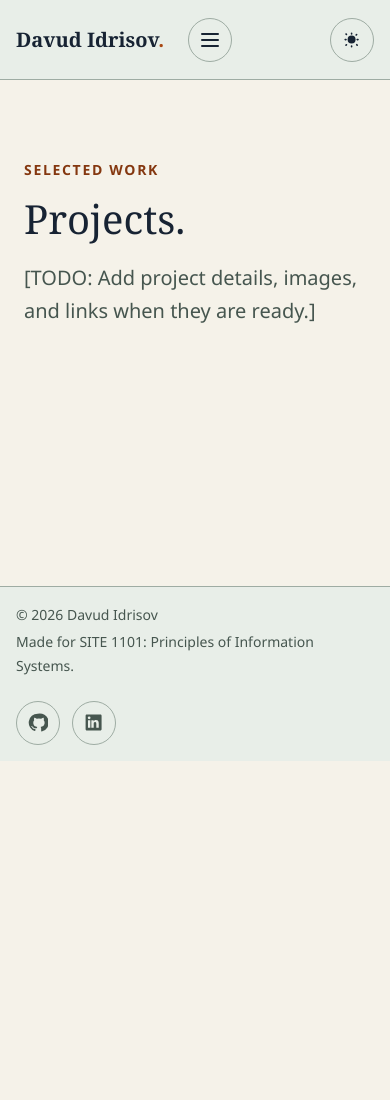
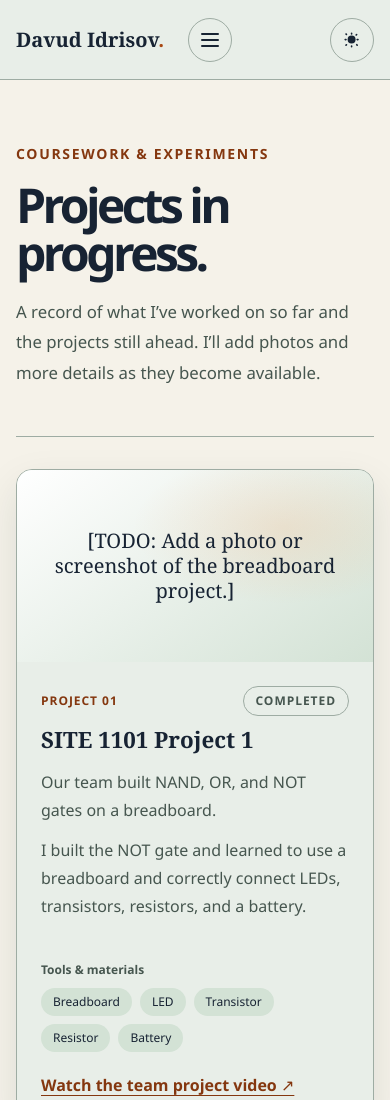
Before and after one commit to Davud09/Davud09.github.io, a plain HTML site: page projects.html in a window 390 px wide. Shown: the top 1100 px of the page. Before the commit the page ends 844 px from the top, so only its background shows below. Drawn offline with Linux system fonts and the light colour scheme.

Commit message:
feat: add JSON-driven projects page
Co-authored-by: Copilot <223556219+Copilot@users.noreply.github.com>

```diff
--- /dev/null
+++ b/assets/css/projects.css
@@ -0,0 +1,321 @@
+.projects-page {
+  width: min(72rem, calc(100% - 2 * var(--space-6)));
+  margin-inline: auto;
+  padding-bottom: var(--space-16);
+}
+
+.projects-intro {
+  max-width: 58rem;
+  padding-block: clamp(var(--space-12), 12vh, 8rem) var(--space-12);
+}
+
+.projects-intro .eyebrow {
+  margin-bottom: var(--space-4);
+}
+
+.projects-intro h1 {
+  max-width: 12ch;
+  margin: 0 0 var(--space-5, 1.25rem);
+  font-family: var(--font-body);
+  font-size: clamp(3rem, 8vw, 6.5rem);
+  font-weight: 650;
+  letter-spacing: -0.075em;
+  line-height: 1;
+}
+
+.projects-intro > p:last-child {
+  max-width: 60ch;
+  margin: 0;
+  color: var(--color-text-muted);
+  font-size: clamp(1.05rem, 2vw, 1.25rem);
+  line-height: 1.8;
+}
+
+.projects-section {
+  padding-top: var(--space-8);
+  border-top: 1px solid var(--color-border);
+}
+
+.projects-status,
+.no-script-note {
+  padding: var(--space-4);
+  border: 1px solid var(--color-border);
+  border-radius: var(--radius-sm);
+  color: var(--color-text-muted);
+}
+
+.project-grid {
+  display: grid;
+  grid-template-columns: repeat(2, minmax(0, 1fr));
+  align-items: stretch;
+  gap: var(--space-6);
+}
+
+.project-card {
+  display: flex;
+  min-width: 0;
+  flex-direction: column;
+  overflow: hidden;
+  border: 1px solid var(--color-border);
+  border-radius: var(--radius-md);
+  background: var(--color-surface);
+  box-shadow: var(--shadow-card);
+}
+
+.project-card__media {
+  position: relative;
+  display: grid;
+  min-height: 14rem;
+  aspect-ratio: 16 / 9;
+  overflow: hidden;
+  place-items: center;
+  background:
+    radial-gradient(ellipse at 75% 30%, rgb(243 154 85 / 18%), transparent 40%),
+    linear-gradient(145deg, var(--color-surface-raised), var(--color-green));
+}
+
+.project-card__media-label {
+  max-width: 24rem;
+  padding: var(--space-6);
+  color: var(--color-text);
+  font-family: var(--font-display);
+  font-size: clamp(1.25rem, 3vw, 2rem);
+  line-height: 1.25;
+  text-align: center;
+}
+
+.project-card__image-button {
+  position: absolute;
+  inset: 0;
+  display: grid;
+  width: 100%;
+  height: 100%;
+  padding: 0;
+  place-items: center;
+  border: 0;
+  background: transparent;
+  cursor: zoom-in;
+}
+
+.project-card__image-button img {
+  width: 100%;
+  height: 100%;
+  object-fit: cover;
+  transition: transform 220ms ease;
+}
+
+.project-card__image-button:hover img {
+  transform: scale(1.025);
+}
+
+.project-card__zoom-hint {
+  position: absolute;
+  right: var(--space-3);
+  bottom: var(--space-3);
+  padding: var(--space-2) var(--space-3);
+  border: 1px solid var(--color-border);
+  border-radius: var(--radius-pill);
+  background: var(--color-page);
+  color: var(--color-text);
+  font-size: var(--text-xs);
+}
+
+.project-card__body {
+  display: flex;
+  height: 100%;
+  flex-direction: column;
+  padding: var(--space-6);
+}
+
+.project-card__topline {
+  display: flex;
+  align-items: center;
+  justify-content: space-between;
+  gap: var(--space-3);
+  margin-bottom: var(--space-3);
+}
+
+.project-card__number,
+.project-card__status {
+  margin: 0;
+  font-size: var(--text-xs);
+  font-weight: 700;
+  letter-spacing: 0.08em;
+  text-transform: uppercase;
+}
+
+.project-card__number {
+  color: var(--color-accent-strong);
+}
+
+.project-card__status {
+  padding: var(--space-1) var(--space-3);
+  border: 1px solid var(--color-border);
+  border-radius: var(--radius-pill);
+  color: var(--color-text-muted);
+}
+
+.project-card__title {
+  margin: 0 0 var(--space-4);
+  font-size: clamp(1.4rem, 3vw, 1.8rem);
+}
+
+.project-card__description {
+  margin: 0 0 var(--space-4);
+  color: var(--color-text-muted);
+  line-height: 1.75;
+}
+
+.project-card__description p {
+  margin: 0 0 var(--space-3);
+}
+
+.project-card__description p:last-child {
+  margin-bottom: 0;
+}
+
+.project-card__tools {
+  margin-top: auto;
+  padding-top: var(--space-4);
+}
+
+.project-card__tools-label {
+  margin: 0 0 var(--space-2);
+  color: var(--color-text-muted);
+  font-size: var(--text-xs);
+  font-weight: 700;
+}
+
+.project-card__tags {
+  display: flex;
+  flex-wrap: wrap;
+  gap: var(--space-2);
+  margin: 0;
+  padding: 0;
+  list-style: none;
+}
+
+.project-card__tags li {
+  padding: var(--space-1) var(--space-3);
+  border-radius: var(--radius-pill);
+  background: var(--color-green);
+  color: var(--color-text);
+  font-size: var(--text-xs);
+}
+
+.project-card__links {
+  display: flex;
+  flex-wrap: wrap;
+  gap: var(--space-3);
+  margin-top: var(--space-5, 1.25rem);
+}
+
+.project-card__link {
+  color: var(--color-accent-strong);
+  font-weight: 700;
+  text-underline-offset: 0.25em;
+}
+
+.project-card__link:hover {
+  text-decoration-thickness: 2px;
+}
+
+.lightbox {
+  width: min(56rem, calc(100% - 2rem));
+  max-width: none;
+  max-height: min(90vh, 60rem);
+  padding: 0;
+  overflow: auto;
+  border: 1px solid var(--color-border);
+  border-radius: var(--radius-md);
+  background: var(--color-surface);
+  color: var(--color-text);
+}
+
+.lightbox::backdrop {
+  background: rgb(5 10 18 / 82%);
+  backdrop-filter: blur(4px);
+}
+
+.lightbox__panel {
+  padding: var(--space-4);
+}
+
+.lightbox__header {
+  display: flex;
+  align-items: center;
+  justify-content: space-between;
+  gap: var(--space-4);
+  padding-bottom: var(--space-3);
+}
+
+.lightbox__header h2 {
+  margin: 0;
+  font-size: var(--text-lg);
+}
+
+.lightbox__close {
+  min-width: 2.75rem;
+  min-height: 2.75rem;
+  padding: var(--space-2) var(--space-3);
+  border: 1px solid var(--color-border);
+  border-radius: var(--radius-pill);
+  background: transparent;
+  color: var(--color-text);
+  font: inherit;
+  cursor: pointer;
+}
+
+.lightbox__close span {
+  margin-left: var(--space-2);
+  color: var(--color-accent-strong);
+  font-size: var(--text-lg);
+}
+
+.lightbox__image {
+  width: 100%;
+  max-height: 72vh;
+  object-fit: contain;
+  background: var(--color-page);
+}
+
+.lightbox__caption {
+  margin: var(--space-3) 0 0;
+  color: var(--color-text-muted);
+  font-size: var(--text-sm);
+}
+
+.visually-hidden {
+  position: absolute;
+  width: 1px;
+  height: 1px;
+  padding: 0;
+  overflow: hidden;
+  clip: rect(0, 0, 0, 0);
+  white-space: nowrap;
+  border: 0;
+}
+
+@media (max-width: 48rem) {
+  .projects-page {
+    width: calc(100% - 2 * var(--space-4));
+  }
+
+  .projects-intro {
+    padding-block: var(--space-12);
+  }
+
+  .project-grid {
+    grid-template-columns: 1fr;
+  }
+
+  .project-card__media {
+    min-height: 12rem;
+  }
+}
+
+@media (prefers-reduced-motion: reduce) {
+  .project-card__image-button img {
+    transition: none;
+  }
+}
--- /dev/null
+++ b/assets/data/projects.json
@@ -0,0 +1,51 @@
+[
+  {
+    "id": "site1101-logic-gates",
+    "title": "SITE 1101 Project 1",
+    "status": "Completed",
+    "description": [
+      "Our team built NAND, OR, and NOT gates on a breadboard.",
+      "I built the NOT gate and learned to use a breadboard and correctly connect LEDs, transistors, resistors, and a battery."
+    ],
+    "tools": ["Breadboard", "LED", "Transistor", "Resistor", "Battery"],
+    "image": null,
+    "imageAlt": "",
+    "mediaTodo": "[TODO: Add a photo or screenshot of the breadboard project.]",
+    "links": [
+      {
+        "label": "Watch the team project video",
+        "url": "https://youtu.be/rQI84usunvg"
+      }
+    ]
+  },
+  {
+    "id": "hour-of-code",
+    "title": "Project 2: Hour of Code",
+    "status": "Planned",
+    "description": [
+      "I have not started this project yet.",
+      "I’ll add what I worked on, the tools I used, and what I learned after it is complete."
+    ],
+    "tools": [],
+    "toolsTodo": "[TODO: Add tools after the project is complete.]",
+    "image": null,
+    "imageAlt": "",
+    "mediaTodo": "[TODO: Add an Hour of Code screenshot after the project is complete.]",
+    "links": []
+  },
+  {
+    "id": "robotics",
+    "title": "Project 3: Robotics",
+    "status": "Planned",
+    "description": [
+      "This robotics project is planned and has not started yet.",
+      "I’ll add the project goal, my contribution, tools, and what I learned when the work begins."
+    ],
+    "tools": [],
+    "toolsTodo": "[TODO: Add tools after the project begins.]",
+    "image": null,
+    "imageAlt": "",
+    "mediaTodo": "[TODO: Add a robotics project photo or screenshot when available.]",
+    "links": []
+  }
+]
--- /dev/null
+++ b/assets/js/projects.js
@@ -0,0 +1,178 @@
+const projectGrid = document.querySelector("#project-grid");
+const projectStatus = document.querySelector("#projects-status");
+const lightbox = document.querySelector("#project-lightbox");
+const lightboxTitle = document.querySelector("#lightbox-title");
+const lightboxImage = document.querySelector(".lightbox__image");
+const lightboxCaption = document.querySelector(".lightbox__caption");
+const lightboxClose = document.querySelector(".lightbox__close");
+let lastImageTrigger = null;
+
+function createTextElement(tagName, className, text) {
+  const element = document.createElement(tagName);
+  element.className = className;
+  element.textContent = text;
+  return element;
+}
+
+function renderProject(project, index) {
+  const card = document.createElement("article");
+  card.className = "project-card";
+
+  const media = document.createElement("div");
+  media.className = "project-card__media";
+
+  if (project.image) {
+    const imageButton = document.createElement("button");
+    imageButton.className = "project-card__image-button";
+    imageButton.type = "button";
+    imageButton.setAttribute("aria-label", `Enlarge image: ${project.title}`);
+
+    const image = document.createElement("img");
+    image.src = project.image;
+    image.alt = project.imageAlt || `${project.title} project image`;
+    image.loading = "lazy";
+    image.width = 1200;
+    image.height = 675;
+
+    image.addEventListener("error", () => {
+      console.error(`Unable to load project image for "${project.title}".`);
+      imageButton.remove();
+      media.append(createTextElement(
+        "p",
+        "project-card__media-label",
+        project.mediaTodo || "[TODO: Replace the unavailable project image.]"
+      ));
+    }, { once: true });
+
+    imageButton.append(image, createTextElement("span", "project-card__zoom-hint", "View image"));
+    imageButton.addEventListener("click", () => openLightbox(project, imageButton));
+    media.append(imageButton);
+  } else {
+    media.append(createTextElement("p", "project-card__media-label", project.mediaTodo));
+  }
+
+  const body = document.createElement("div");
+  body.className = "project-card__body";
+
+  const topLine = document.createElement("div");
+  topLine.className = "project-card__topline";
+  topLine.append(
+    createTextElement("p", "project-card__number", `Project ${String(index + 1).padStart(2, "0")}`),
+    createTextElement("p", "project-card__status", project.status)
+  );
+
+  const title = createTextElement("h3", "project-card__title", project.title);
+  const description = document.createElement("div");
+  description.className = "project-card__description";
+  for (const sentence of project.description) {
+    description.append(createTextElement("p", "", sentence));
+  }
+
+  const tools = document.createElement("div");
+  tools.className = "project-card__tools";
+  tools.append(createTextElement("p", "project-card__tools-label", "Tools & materials"));
+  const tags = document.createElement("ul");
+  tags.className = "project-card__tags";
+
+  const toolLabels = project.tools.length > 0
+    ? project.tools
+    : [project.toolsTodo || "[TODO: Add tools and materials.]"];
+  for (const tool of toolLabels) {
+    tags.append(createTextElement("li", "", tool));
+  }
+  tools.append(tags);
+
+  body.append(topLine, title, description, tools);
+
+  if (project.links.length > 0) {
+    const links = document.createElement("div");
+    links.className = "project-card__links";
+    for (const link of project.links) {
+      const anchor = document.createElement("a");
+      anchor.className = "project-card__link";
+      anchor.href = link.url;
+      anchor.target = "_blank";
+      anchor.rel = "noopener noreferrer";
+      anchor.textContent = `${link.label} ↗`;
+      links.append(anchor);
+    }
+    body.append(links);
+  }
+
+  card.append(media, body);
+  return card;
+}
+
+function openLightbox(project, trigger) {
+  if (!lightbox || !lightboxTitle || !lightboxImage || !lightboxCaption) {
+    return;
+  }
+
+  lastImageTrigger = trigger;
+  lightboxTitle.textContent = project.title;
+  lightboxImage.src = project.image;
+  lightboxImage.alt = project.imageAlt || `${project.title} project image`;
+  lightboxCaption.textContent = project.imageAlt || project.title;
+  lightbox.showModal();
+  lightboxClose?.focus();
+}
+
+function closeLightbox() {
+  if (!lightbox?.open) {
+    return;
+  }
+
+  lightbox.close();
+}
+
+lightboxClose?.addEventListener("click", closeLightbox);
+lightbox?.addEventListener("cancel", (event) => {
+  event.preventDefault();
+  closeLightbox();
+});
+document.addEventListener("keydown", (event) => {
+  if (event.key === "Escape" && lightbox?.open) {
+    event.preventDefault();
+    closeLightbox();
+  }
+});
+lightbox?.addEventListener("click", (event) => {
+  if (event.target === lightbox) {
+    closeLightbox();
+  }
+});
+lightbox?.addEventListener("close", () => {
+  lightboxImage?.removeAttribute("src");
+  lastImageTrigger?.focus();
+});
+
+async function loadProjects() {
+  if (!projectGrid || !projectStatus) {
+    return;
+  }
+
+  try {
+    const response = await fetch("assets/data/projects.json");
+    if (!response.ok) {
+      throw new Error(`Project data request failed: ${response.status}`);
+    }
+
+    const projects = await response.json();
+    if (!Array.isArray(projects)) {
+      throw new TypeError("Project data must be an array.");
+    }
+
+    const fragment = document.createDocumentFragment();
+    projects.forEach((project, index) => {
+      fragment.append(renderProject(project, index));
+    });
+
+    projectGrid.replaceChildren(fragment);
+    projectStatus.remove();
+  } catch (error) {
+    projectStatus.textContent = "Project cards couldn’t be loaded. Please try again later.";
+    console.error("Unable to load project data.", error);
+  }
+}
+
+loadProjects();
--- a/projects.html
+++ b/projects.html
@@ -3,18 +3,20 @@
   <head>
     <meta charset="utf-8">
     <meta name="viewport" content="width=device-width, initial-scale=1">
-    <meta name="description" content="Selected projects by an electrical and electronics engineering student.">
+    <meta name="description" content="Course projects by Davud Idrisov, including a SITE 1101 breadboard logic-gates project and upcoming projects.">
     <meta name="theme-color" content="#101a2b">
     <meta property="og:type" content="website">
     <meta property="og:title" content="Projects — Davud Idrisov">
-    <meta property="og:description" content="Selected projects by an electrical and electronics engineering student.">
+    <meta property="og:description" content="Course projects by Davud Idrisov, including a SITE 1101 breadboard logic-gates project and upcoming projects.">
     <title>Projects — Davud Idrisov</title>
     <link rel="icon" href="assets/images/favicon.svg" type="image/svg+xml">
     <link rel="stylesheet" href="assets/css/base.css">
     <link rel="stylesheet" href="assets/css/layout.css">
+    <link rel="stylesheet" href="assets/css/projects.css">
     <script src="assets/js/site.js" defer></script>
     <script src="assets/js/nav.js" defer></script>
     <script src="assets/js/theme.js" defer></script>
+    <script src="assets/js/projects.js" defer></script>
   </head>
   <body>
     <header class="site-header">
@@ -42,10 +44,39 @@
         </button>
       </div>
     </header>
-    <main class="page-content">
-      <p class="eyebrow">Selected work</p>
-      <h1>Projects.</h1>
-      <p class="page-intro">[TODO: Add project details, images, and links when they are ready.]</p>
+    <main class="projects-page">
+      <header class="projects-intro">
+        <p class="eyebrow">Coursework &amp; experiments</p>
+        <h1>Projects in progress.</h1>
+        <p>
+          A record of what I’ve worked on so far and the projects still ahead.
+          I’ll add photos and more details as they become available.
+        </p>
+      </header>
+      <section class="projects-section" aria-labelledby="projects-heading">
+        <h2 class="visually-hidden" id="projects-heading">Project cards</h2>
+        <p class="projects-status" id="projects-status" role="status">
+          Project cards load from the project data file when JavaScript is available.
+        </p>
+        <div class="project-grid" id="project-grid" aria-live="polite"></div>
+        <noscript>
+          <p class="no-script-note">
+            Project cards need JavaScript to load from the project data file.
+            Enable JavaScript to view them; project details are also available in
+            <a href="content.md">content.md</a>.
+          </p>
+        </noscript>
+      </section>
+      <dialog class="lightbox" id="project-lightbox" aria-labelledby="lightbox-title">
+        <div class="lightbox__panel">
+          <div class="lightbox__header">
+            <h2 id="lightbox-title"></h2>
+            <button class="lightbox__close" type="button" aria-label="Close image viewer">Close <span aria-hidden="true">×</span></button>
+          </div>
+          <img class="lightbox__image" alt="">
+          <p class="lightbox__caption"></p>
+        </div>
+      </dialog>
     </main>
     <footer class="site-footer">
       <div class="site-footer__copy">
```
Also changed, not shown: 2 other files.
